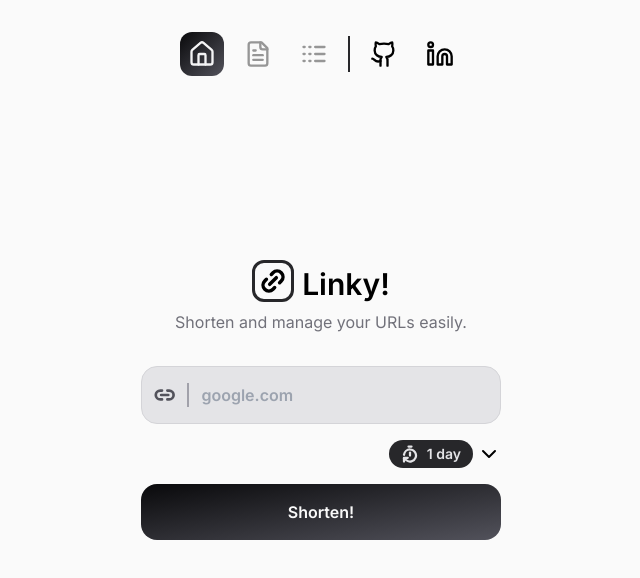
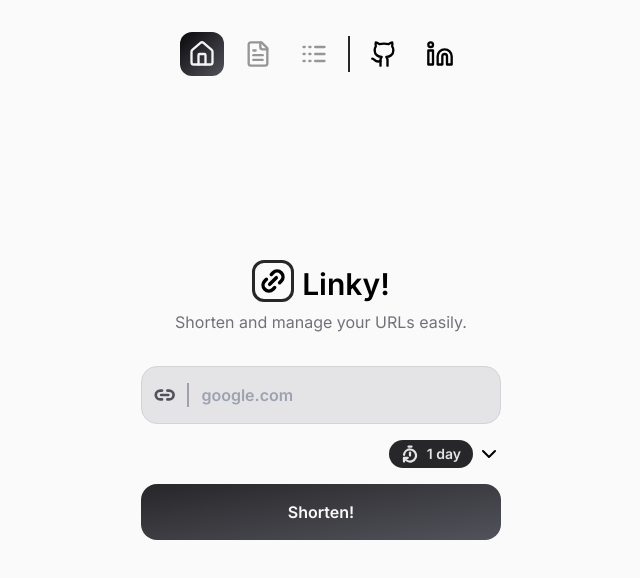
Before and after one commit to reinaldo-silva/linky, a Next.js app: page / in a window 1280 px wide. Shown: the top 578 px of the page, without its empty margins (319-959 px from the left). Built offline with nearby package versions, Linux system fonts and the light colour scheme.

Commit message:
change contrast colors

```diff
--- a/src/components/Button.tsx
+++ b/src/components/Button.tsx
@@ -21,7 +21,7 @@ export function Button({
         "text-zinc-50 transition-colors font-semibold p-4 rounded-2xl w-full flex items-center justify-center gap-2",
         className,
         {
-          "bg-gradient-to-br from-zinc-950 to-zinc-600 hover:from-zinc-700 hover:to-zinc-500":
+          "bg-gradient-to-br from-zinc-800 to-zinc-600 hover:from-zinc-950 hover:to-zinc-700":
             variant === ButtonVariants.DEFAULT,
           "hover:underline !bg-transparent text-zinc-800":
             variant === ButtonVariants.GHOST,
```
